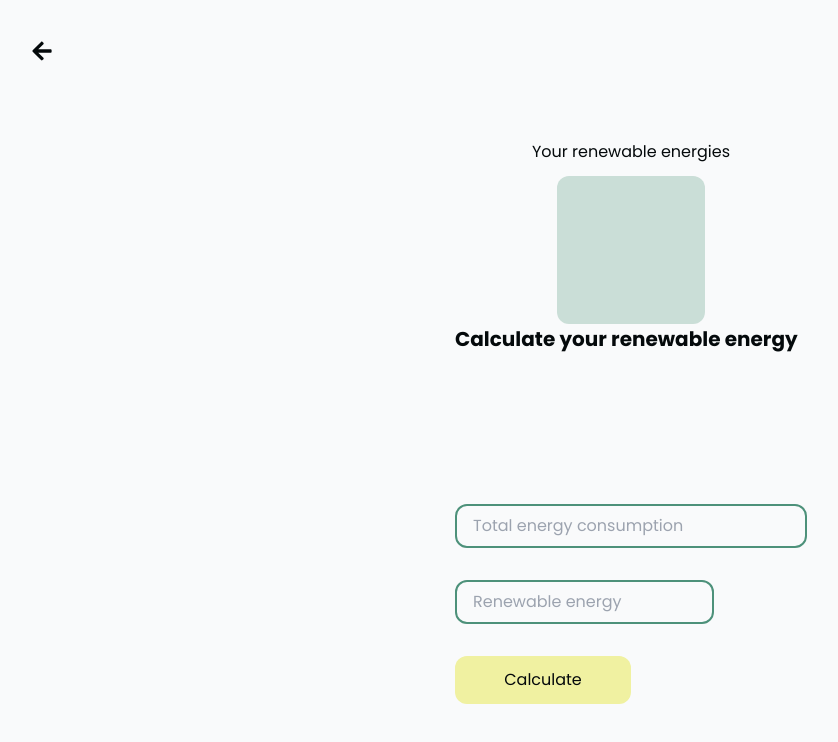
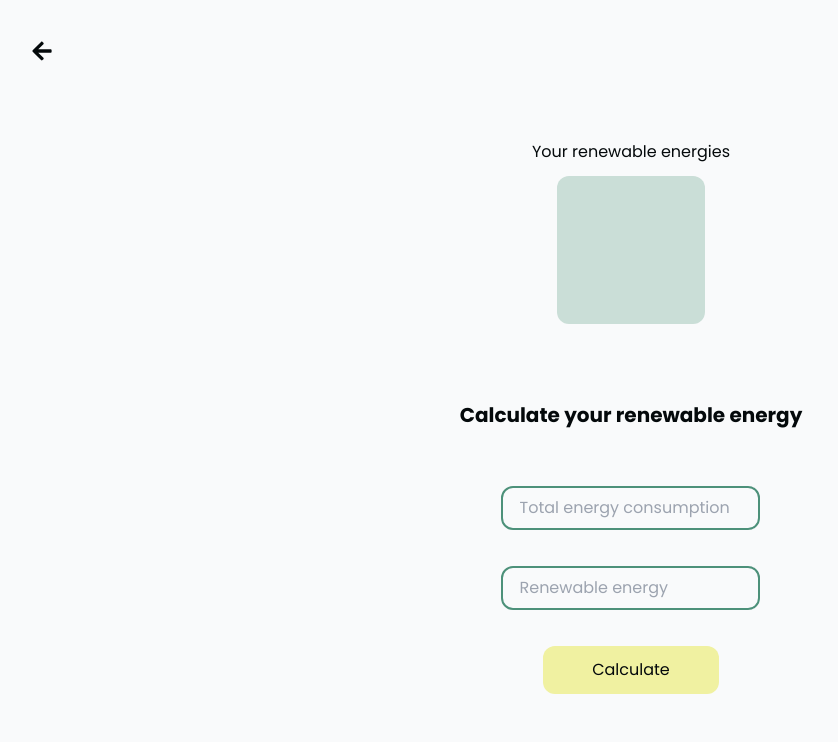
Before and after one commit to JavierPadronGarcia/E-volution, a Next.js app: page /calculatePage in a window 1280 px wide. Shown: the top 742 px of the page, without its empty margins (9-847 px from the left). Built offline with nearby package versions, Linux system fonts and the light colour scheme; a web font is replaced by a local one.

Commit message:
the styling is hopefully complete, fonts still not working for me

```diff
--- a/app/calculatePage/page.tsx
+++ b/app/calculatePage/page.tsx
@@ -14,30 +14,30 @@ const CalculatePage = () => {
                     <p className="mt-[140px]"> Your renewable energies</p>
                     <div className="bg-notWhite w-[148px] h-[148px] rounded-xl"></div>
                     </div>
-            <div>
-                <p className="font-bold text-[20px]">Calculate your renewable energy</p>
+                        <div className="justify-center items-center m-14">
+                            <p className="font-bold text-[20px] text-center pt-5">Calculate your renewable energy</p>
                         </div>
-            <div className="justify-center flex pt-[150px]">
 
-<div className="justify-center items-center">
+
+
         {/*here's the input for Total energy consumption*/}
-            <form className="animate-in flex-1 flex flex-col w-full justify-center  text-foreground">
-            <label className="text-md" htmlFor="text"></label>
-          <input
-            className="rounded-xl px-4 py-2 bg-inherit border-2 border-darkGreen mb-8"
+            <div className="justify-center items-center ">
+
+            <form className="animate-in flex-1 flex flex-col w-full justify-center items-center  text-foreground gap-9">
+                <label className="text-md w-[259px]" htmlFor="text">
+                <input className="rounded-xl px-4 py-2 bg-inherit border-2 border-darkGreen w-full"
                     name="energy consumption"
                     placeholder="Total energy consumption"
-            required/></form>
+                    required/></label>
 
-          {/* Here's the input for Renewable energy
-          prufa komment*/ }
-          <form className="animate-in flex-1 flex flex-col w-full justify-center  text-foreground">
-            <label className="text-md" htmlFor="text"></label>
+                {/* Here's the input for Renewable energy*/ }
+                <label className="text-md w-[259px]" htmlFor="text">
                 <input
-            className="rounded-xl px-4 py-2 bg-inherit border-2 border-darkGreen mb-8 w-[259px]"
+                    className="rounded-xl px-4 py-2 bg-inherit border-2  border-darkGreen  w-full"
                     name="renewable"
                     placeholder="Renewable energy"
                     required/>
+                    </label>
 
                 <SubmitButton
                     pendingText="Calculating...">
@@ -46,7 +46,7 @@ const CalculatePage = () => {
             </form>
           </div>
           </div>
-        </div>
+
     );
 };
 
```
Lines whose indentation alone changed are shown as unchanged.
